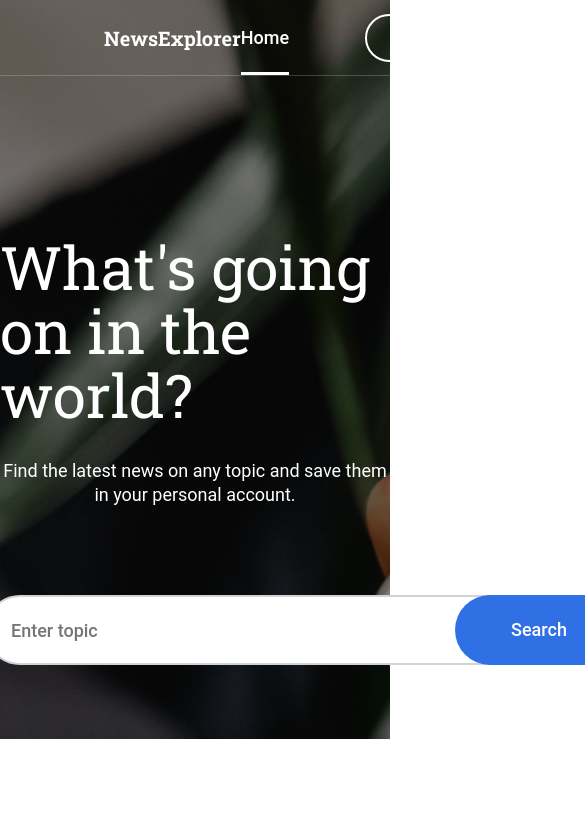
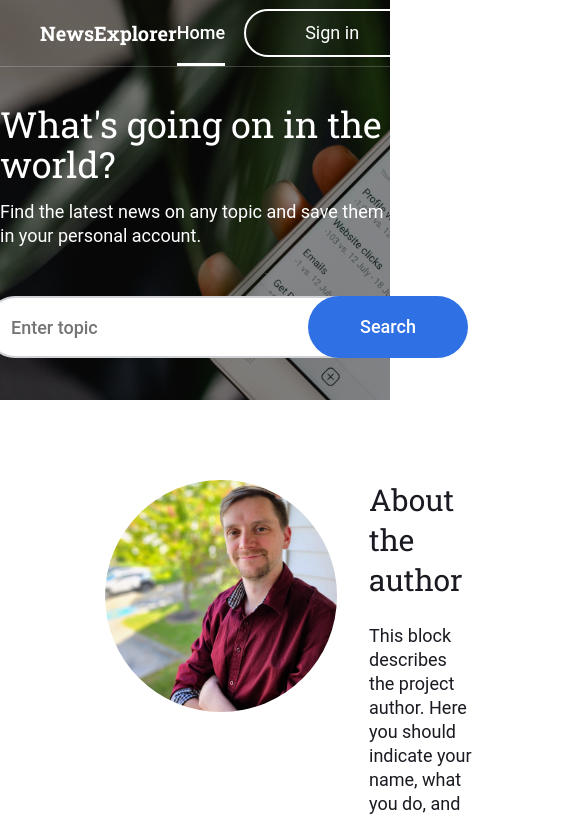
Before and after one commit to Aivaxela/news_explorer_frontend, a React (Vite) app: page / in a window 390 px wide. Shown: the top 817 px of the page, 585 px wide, since content can reach past the window. Built offline with nearby package versions, Linux system fonts and the light colour scheme.

Commit message:
addtablet media query

```diff
--- a/src/blocks/About.css
+++ b/src/blocks/About.css
@@ -1,7 +1,6 @@
 .about {
   max-width: 1440px;
-  padding: 80px 0 0 105px;
-  height: 624px;
+  padding: 80px 105px;
   box-sizing: border-box;
   display: flex;
 }
@@ -32,3 +31,20 @@
   height: 464px;
   border-radius: 50%;
 }
+
+@media screen and (max-width: 1070px) {
+  .about__text-content {
+    margin-top: 0;
+  }
+
+  .about__text-title {
+    font-size: 30px;
+    line-height: 40px;
+  }
+
+  .about__image {
+    margin-right: 32px;
+    width: 232px;
+    height: 232px;
+  }
+}
--- a/src/blocks/Main.css
+++ b/src/blocks/Main.css
@@ -1,6 +1,9 @@
 .main {
   background-image: url(../assets/georgia-de-lotz--UsJoNxLaNo-unsplash.png);
   background-size: cover;
+  display: flex;
+  flex-direction: column;
+  align-items: center;
 }
 
 .main__title {
@@ -17,6 +20,19 @@
 .main__subtitle {
   margin: 0;
   padding-top: 32px;
-  text-align: center;
   color: #fff;
 }
+
+@media screen and (max-width: 950px) {
+  .main__title {
+    padding-top: 104px;
+    max-width: 452px;
+    font-size: 36px;
+    line-height: 40px;
+  }
+
+  .main__subtitle {
+    max-width: 452px;
+    padding-top: 16px;
+  }
+}
--- a/src/blocks/Nav.css
+++ b/src/blocks/Nav.css
@@ -122,3 +122,18 @@
   filter: invert(0%) sepia(100%) saturate(7444%) hue-rotate(184deg)
     brightness(83%) contrast(111%);
 }
+
+@media screen and (max-width: 950px) {
+  .nav {
+    height: 66px;
+  }
+
+  .nav__title {
+    margin: 0 auto 0 40px;
+  }
+
+  .nav__group {
+    margin: 0 40px 0 auto;
+    gap: 19px;
+  }
+}
--- a/src/blocks/NewsCard.css
+++ b/src/blocks/NewsCard.css
@@ -1,7 +1,5 @@
 .card {
   margin: 0;
-  width: 400px;
-  height: 576px;
   border-radius: 20px;
   overflow: hidden;
   background: #fff;
@@ -21,7 +19,7 @@
 }
 
 .card__image {
-  width: 400px;
+  width: 100%;
   height: 272px;
   object-fit: cover;
 }
@@ -134,3 +132,20 @@
 .card__bookmark-button:hover .card__bookmark-button-img {
   opacity: 100%;
 }
+
+@media screen and (max-width: 950px) {
+  .card__image {
+    width: 100%;
+    height: 150px;
+  }
+
+  .card__title {
+    font-size: 22px;
+    line-height: 24px;
+  }
+
+  .card__description {
+    -webkit-line-clamp: 3;
+    line-clamp: 3;
+  }
+}
--- a/src/blocks/NewsCardList.css
+++ b/src/blocks/NewsCardList.css
@@ -77,7 +77,7 @@
 
 .cards__list {
   display: none;
-  grid-template-columns: repeat(auto-fit, minmax(400px, min-content));
+  grid-template-columns: repeat(auto-fit, minmax(400px, 1fr));
   grid-gap: 16px 16px;
   justify-content: center;
   margin: 0;
@@ -109,3 +109,21 @@
 .cards__show-more_visible {
   display: block;
 }
+
+@media screen and (max-width: 950px) {
+  .cards__list {
+    grid-template-columns: repeat(auto-fill, minmax(224px, 1fr));
+    grid-gap: 8px 8px;
+    width: 100%;
+  }
+
+  .cards__title {
+    margin: 0 0 32px 0;
+    font-size: 30px;
+    line-height: 34px;
+  }
+
+  .cards__elements {
+    padding: 80px 40px;
+  }
+}
--- a/src/blocks/SearchForm.css
+++ b/src/blocks/SearchForm.css
@@ -36,3 +36,24 @@
 .search__btn:hover {
   background-color: #347eff;
 }
+
+@media screen and (max-width: 950px) {
+  .search {
+    width: 452px;
+    padding: 48px 0 48px 0;
+    height: 56px;
+  }
+
+  .search__input {
+    min-width: 452px;
+    height: 56px;
+    padding-left: 24px;
+  }
+
+  .search__btn {
+    top: 48px;
+    right: -16px;
+    width: 160px;
+    height: 62px;
+  }
+}
--- a/src/components/App.jsx
+++ b/src/components/App.jsx
@@ -106,6 +106,7 @@ export default function App() {
       password: "",
       username: "",
       savedNews: [],
+      // savedKeywords: [],
     });
   };
 
```
